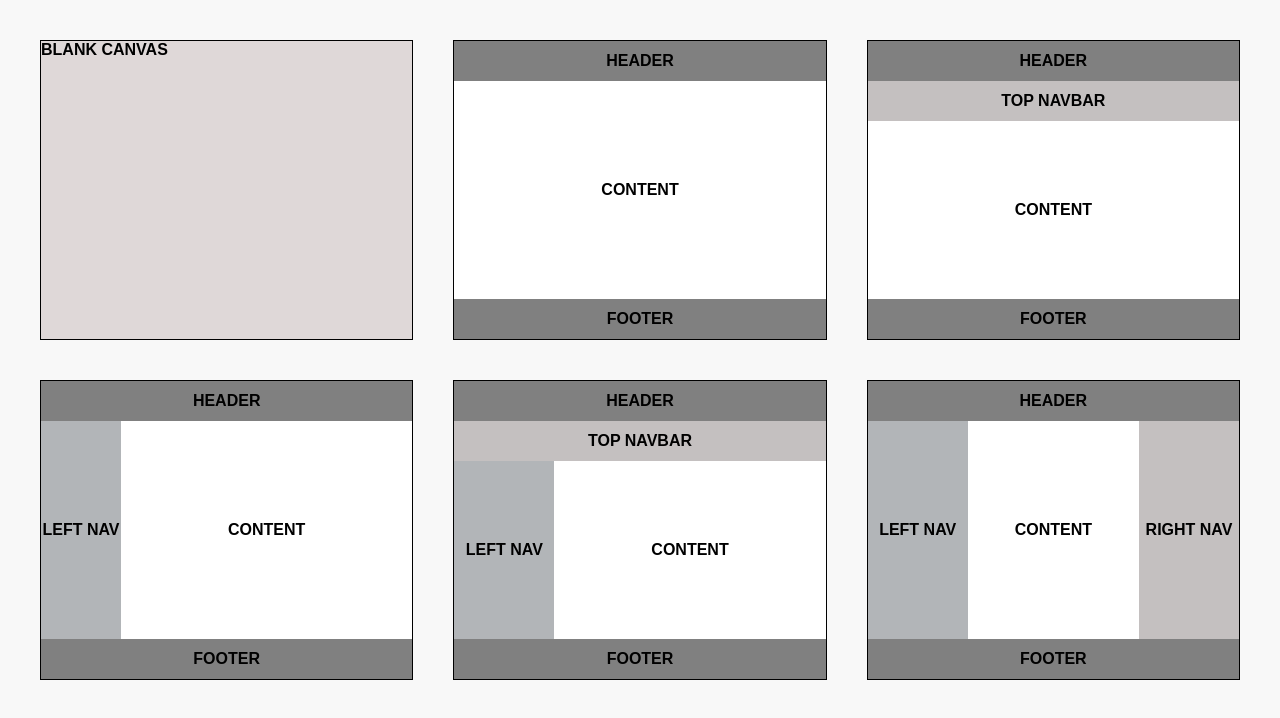
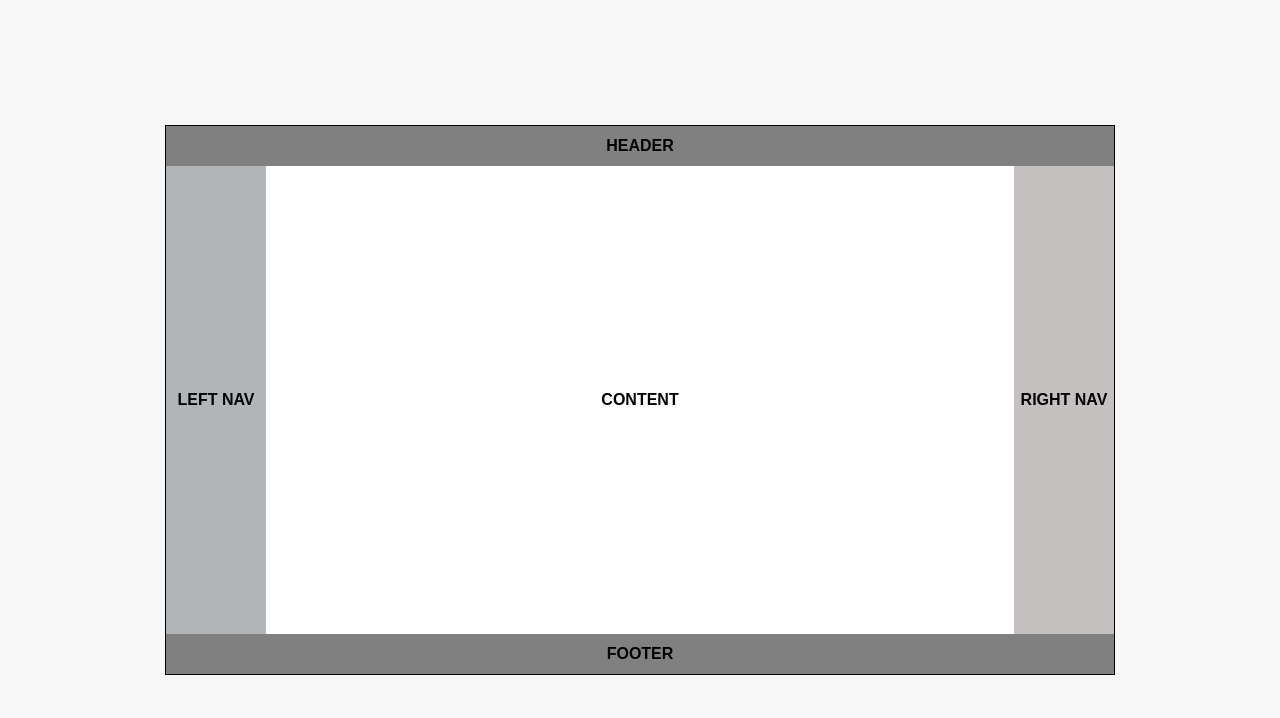
Before and after one commit to muthuselvam777/HTML-Task, a plain HTML site: page task/grid.html in a window 1280 px wide. Drawn offline with Linux system fonts and the light colour scheme.

Commit message:
grid.html

```diff
--- a/task/grid.html
+++ b/task/grid.html
@@ -16,120 +16,23 @@ body {
     padding: 20px;
     font-family: Arial, sans-serif;
     background-color: #f8f8f8;
+    display: flex;
+    justify-content: center;
+    align-items: center;
+    height: 100vh;
 }
 .child {
-    width: 400px;
-    height: 300px;
-    margin: 20px;
+    width: 950px;
+    height: 550px;
+    margin: 10px;
     background-color: rgb(223, 216, 216);
     border: 1px solid black;
     display: grid;
 }
-.section-one,
-.section-two {
-    display: flex;
-}
-.innerchild,
-.innerchild-section2 {
+.innerchild {
     display: flex;
     justify-content: center;
     align-items: center;
-}
-#child2 {
-    grid-template-rows: 40px 1fr 40px;
-    grid-template-areas:
-        "Header"
-        "Main-Content"
-        "Footer";
-}
-#innerchild-header {
-    grid-area: Header;
-    background-color: gray;
-}
-#innerchild-content {
-    grid-area: Main-Content;
-    background-color: white;
-}
-#innerchild-footer {
-    grid-area: Footer;
-    background-color: gray;
-}
-#child3 {
-    grid-template-rows: 40px 40px 1fr 40px;
-    grid-template-areas:
-        "Header"
-        "Top-Navbar"
-        "Main-Content"
-        "Footer";
-}
-#innerchild2-header {
-    grid-area: Header;
-    background-color: gray;
-}
-#innerchild2-topnav {
-    grid-area: Top-Navbar;
-    background-color: rgb(196, 192, 192);
-}
-#innerchild2-content {
-    grid-area: Main-Content;
-    background-color: white;
-}
-#innerchild2-footer {
-    grid-area: Footer;
-    background-color: gray;
-}
-#child4 {
-    grid-template-columns: 80px 1fr;
-    grid-template-rows: 40px 1fr 40px;
-    grid-template-areas:
-        "Header Header"
-        "LeftNav Main-Content"
-        "Footer Footer";
-}
-#innerchild3-header {
-    grid-area: Header;
-    background-color: gray;
-}
-#innerchild3-leftnav {
-    grid-area: LeftNav;
-    background-color: rgb(178, 181, 184);
-}
-#innerchild3-content {
-    grid-area: Main-Content;
-    background-color: white;
-}
-#innerchild3-footer {
-    grid-area: Footer;
-    background-color: gray;
-}
-#child5 {
-    grid-template-columns: 100px 1fr;
-    grid-template-rows: 40px 40px 1fr 40px;
-    grid-template-areas:
-        "Header Header"
-        "TopNav TopNav"
-        "LeftNav Main-Content"
-        "Footer Footer";
-}
-#innerchild4-header {
-    grid-area: Header;
-    background-color: gray;
-}
-#innerchild4-topnav {
-    grid-area: TopNav;
-    background-color: rgb(196, 192, 192);
-}
-#innerchild4-leftnav {
-    grid-area: LeftNav;
-    background-color: rgb(178, 181, 184);
-}
-#innerchild4-content {
-    grid-area: Main-Content;
-    background-color: white;
-}
-#innerchild4-footer {
-    grid-area: Footer;
-    background-color: gray;
 }
 #child6 {
     grid-template-columns: 100px 1fr 100px;
@@ -162,36 +65,6 @@ body {
     </style>
 </head>
 <body>
-    <div class="section-one">
-        <div class="child" id="child1">
-            <p>Blank Canvas</p>
-        </div>
-        <div class="child" id="child2">
-            <div class="innerchild" id="innerchild-header">Header</div>
-            <div class="innerchild" id="innerchild-content">Content</div>
-            <div class="innerchild" id="innerchild-footer">Footer</div>
-        </div>
-        <div class="child" id="child3">
-            <div class="innerchild" id="innerchild2-header">Header</div>
-            <div class="innerchild" id="innerchild2-topnav">Top Navbar</div>
-            <div class="innerchild" id="innerchild2-content">Content</div>
-            <div class="innerchild" id="innerchild2-footer">Footer</div>
-        </div>
-    </div>
-    <div class="section-two">
-        <div class="child" id="child4">
-            <div class="innerchild-section2" id="innerchild3-header">Header</div>
-            <div class="innerchild-section2" id="innerchild3-leftnav">Left Nav</div>
-            <div class="innerchild-section2" id="innerchild3-content">Content</div>
-            <div class="innerchild-section2" id="innerchild3-footer">Footer</div>
-        </div>
-        <div class="child" id="child5">
-            <div class="innerchild" id="innerchild4-header">Header</div>
-            <div class="innerchild" id="innerchild4-topnav">Top Navbar</div>
-            <div class="innerchild" id="innerchild4-leftnav">Left Nav</div>
-            <div class="innerchild" id="innerchild4-content">Content</div>
-            <div class="innerchild" id="innerchild4-footer">Footer</div>
-        </div>
         <div class="child" id="child6">
             <div class="innerchild" id="innerchild5-header">Header</div>
             <div class="innerchild" id="innerchild5-leftnav">Left Nav</div>
@@ -199,6 +72,5 @@ body {
             <div class="innerchild" id="innerchild5-rightnav">Right Nav</div>
             <div class="innerchild" id="innerchild5-footer">Footer</div>
         </div>
-    </div>
 </body>
 </html>
```
